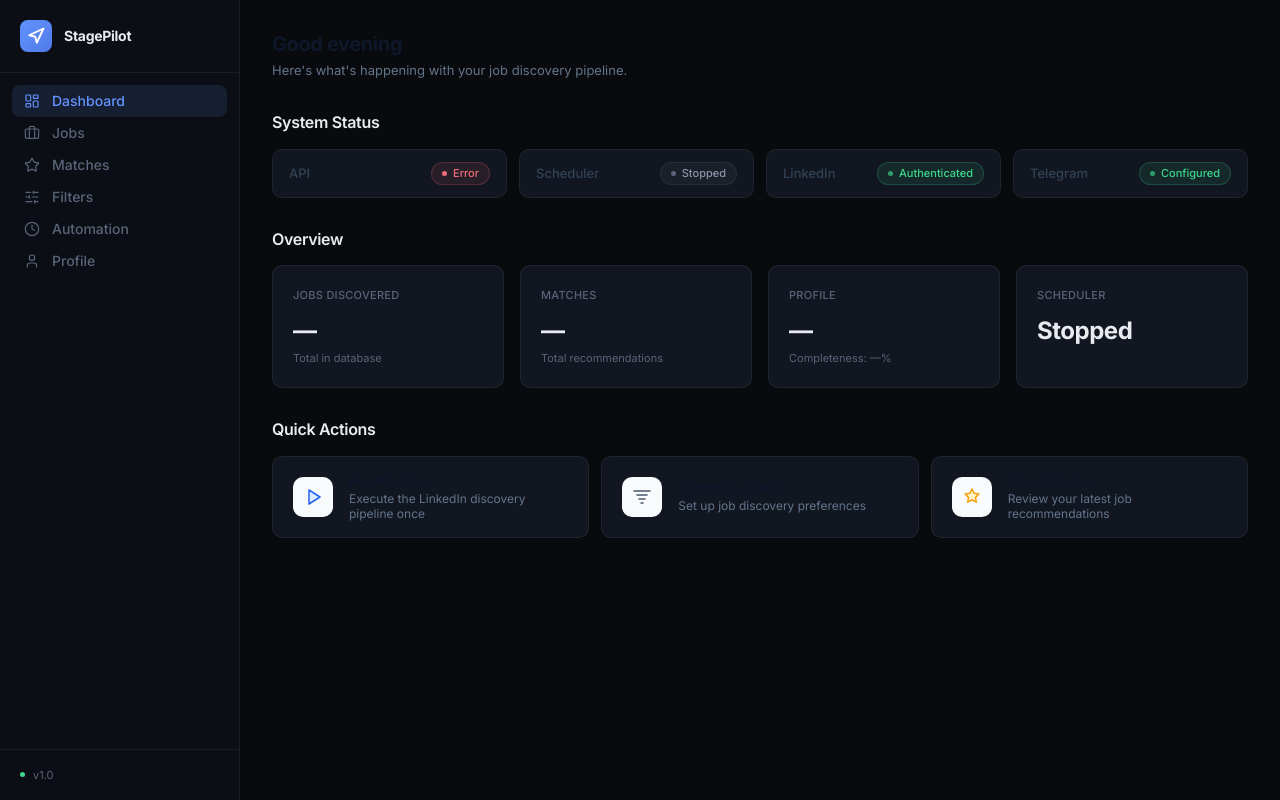
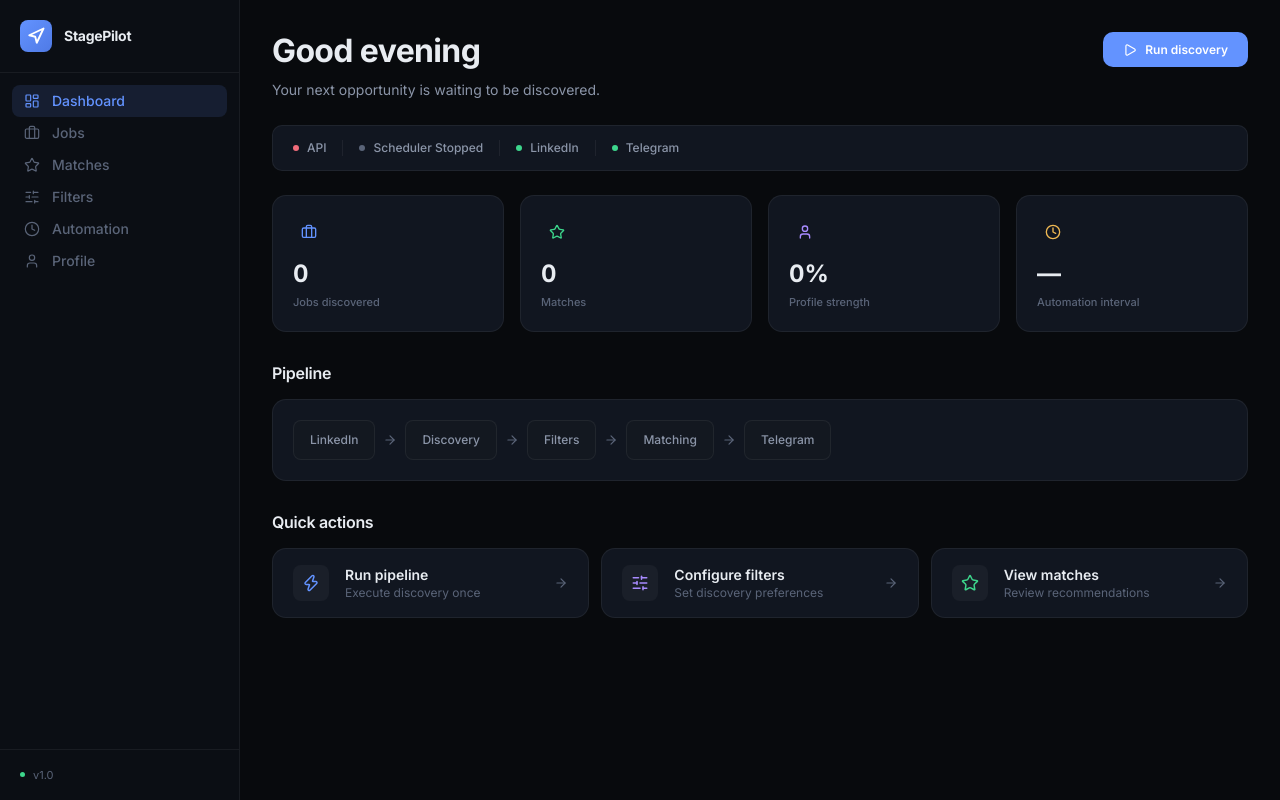
Before and after one commit to rayengabsi/StagePilot-Automation, a React (Vite) app in the folder frontend/: page / in a window 1280 px wide. Built offline with nearby package versions, Linux system fonts and the light colour scheme; no server answers.

Commit message:
feat(web): redesign dashboard as command center

```diff
--- a/frontend/src/pages/Dashboard.tsx
+++ b/frontend/src/pages/Dashboard.tsx
@@ -1,15 +1,12 @@
 import { useEffect, useState } from 'react'
 import { useNavigate } from 'react-router-dom'
-import StatCard from '../components/StatCard'
-import StatusBadge from '../components/StatusBadge'
-import Section from '../components/Section'
+import { motion } from 'framer-motion'
+import { Briefcase, Star, User, Clock, Play, SlidersHorizontal, ArrowRight, Zap } from 'lucide-react'
 import { api } from '../api/client'
 
 interface HealthStatus {
   api: 'ok' | 'error' | 'loading'
   scheduler: 'running' | 'stopped' | 'loading'
-  linkedin: string
-  telegram: string
 }
 
 interface Metrics {
@@ -19,14 +16,20 @@ interface Metrics {
   profileName: string | null
 }
 
+const stagger = {
+  hidden: {},
+  show: { transition: { staggerChildren: 0.06 } },
+}
+
+const fadeUp = {
+  hidden: { opacity: 0, y: 8 },
+  show: { opacity: 1, y: 0, transition: { duration: 0.35, ease: [0.16, 1, 0.3, 1] as const } },
+}
+
 export default function Dashboard() {
   const navigate = useNavigate()
-  const [health, setHealth] = useState<HealthStatus>({
-    api: 'loading', scheduler: 'loading', linkedin: '—', telegram: '—',
-  })
-  const [metrics, setMetrics] = useState<Metrics>({
-    jobs: null, matches: null, profileScore: null, profileName: null,
-  })
+  const [health, setHealth] = useState<HealthStatus>({ api: 'loading', scheduler: 'loading' })
+  const [metrics, setMetrics] = useState<Metrics>({ jobs: null, matches: null, profileScore: null, profileName: null })
   const [scheduler, setScheduler] = useState<Record<string, unknown> | null>(null)
   const [, setLoading] = useState(true)
 
@@ -41,12 +44,11 @@ export default function Dashboard() {
           api.profile(),
         ])
 
-        setHealth((prev) => ({
-          ...prev,
+        setHealth({
           api: h.status === 'fulfilled' ? 'ok' : 'error',
           scheduler: s.status === 'fulfilled' && (s.value as Record<string, unknown>).running
             ? 'running' : 'stopped',
-        }))
+        })
 
         if (j.status === 'fulfilled') setMetrics((prev) => ({ ...prev, jobs: (j.value as { total: number }).total }))
         if (m.status === 'fulfilled') setMetrics((prev) => ({ ...prev, matches: (m.value as { total: number }).total }))
@@ -69,109 +71,152 @@ export default function Dashboard() {
   }, [])
 
   const greeting = getGreeting()
+  const isRunning = health.scheduler === 'running'
 
   return (
-    <div>
-      <div style={styles.header}>
-        <div>
-          <h1 style={styles.title}>{greeting}</h1>
-          <p style={styles.subtitle}>Here's what's happening with your job discovery pipeline.</p>
+    <motion.div variants={stagger} initial="hidden" animate="show">
+      {/* Hero */}
+      <motion.div variants={fadeUp} style={styles.hero}>
+        <div style={styles.heroContent}>
+          <h1 style={styles.greeting}>{greeting}</h1>
+          <p style={styles.heroSub}>
+            {isRunning
+              ? 'Your job discovery pipeline is running automatically.'
+              : 'Your next opportunity is waiting to be discovered.'}
+          </p>
         </div>
-      </div>
+        <button onClick={() => navigate('/scheduler')} style={styles.heroBtn}>
+          <Play size={14} />
+          Run discovery
+        </button>
+      </motion.div>
 
       {/* System Status */}
-      <Section title="System Status">
-        <div style={styles.statusGrid}>
-          <StatusRow label="API" status={health.api} />
-          <StatusRow label="Scheduler" status={health.scheduler} />
-          <StatusRow label="LinkedIn" status="ok" detail="Authenticated" />
-          <StatusRow label="Telegram" status="ok" detail="Configured" />
+      <motion.div variants={fadeUp} style={styles.statusBar}>
+        <div style={styles.statusItem}>
+          <div style={{
+            ...styles.statusDot,
+            background: health.api === 'ok' ? 'var(--sp-green)' : health.api === 'loading' ? 'var(--sp-amber)' : 'var(--sp-red)',
+          }} />
+          <span style={styles.statusLabel}>API</span>
         </div>
-      </Section>
+        <div style={styles.statusDivider} />
+        <div style={styles.statusItem}>
+          <div style={{
+            ...styles.statusDot,
+            background: isRunning ? 'var(--sp-green)' : 'var(--sp-text-muted)',
+          }} />
+          <span style={styles.statusLabel}>Scheduler {isRunning ? 'Running' : 'Stopped'}</span>
+        </div>
+        <div style={styles.statusDivider} />
+        <div style={styles.statusItem}>
+          <div style={{ ...styles.statusDot, background: 'var(--sp-green)' }} />
+          <span style={styles.statusLabel}>LinkedIn</span>
+        </div>
+        <div style={styles.statusDivider} />
+        <div style={styles.statusItem}>
+          <div style={{ ...styles.statusDot, background: 'var(--sp-green)' }} />
+          <span style={styles.statusLabel}>Telegram</span>
+        </div>
+      </motion.div>
 
-      {/* Key Metrics */}
-      <Section title="Overview">
-        <div style={styles.metricsGrid}>
-          <StatCard
-            label="Jobs Discovered"
-            value={metrics.jobs ?? '—'}
-            hint="Total in database"
+      {/* Metrics */}
+      <motion.div variants={fadeUp} style={styles.metricsGrid}>
+        <MetricCard icon={<Briefcase size={16} />} label="Jobs discovered" value={metrics.jobs ?? 0} color="var(--sp-accent)" />
+        <MetricCard icon={<Star size={16} />} label="Matches" value={metrics.matches ?? 0} color="var(--sp-green)" />
+        <MetricCard icon={<User size={16} />} label="Profile strength" value={`${metrics.profileScore ?? 0}%`} color="var(--sp-purple)" />
+        <MetricCard icon={<Clock size={16} />} label="Automation interval" value={scheduler ? `${scheduler.interval_minutes ?? 30}m` : '—'} color="var(--sp-amber)" />
+      </motion.div>
+
+      {/* Pipeline */}
+      <motion.div variants={fadeUp}>
+        <h2 style={styles.sectionTitle}>Pipeline</h2>
+        <div style={styles.pipeline}>
+          {['LinkedIn', 'Discovery', 'Filters', 'Matching', 'Telegram'].map((stage, i) => (
+            <div key={stage} style={styles.pipelineStage}>
+              <div style={{
+                ...styles.pipelineNode,
+                background: isRunning ? 'var(--sp-accent-dim)' : 'var(--sp-surface-raised)',
+                borderColor: isRunning ? 'var(--sp-accent-border)' : 'var(--sp-border)',
+              }}>
+                <span style={{
+                  ...styles.pipelineLabel,
+                  color: isRunning ? 'var(--sp-accent)' : 'var(--sp-text-secondary)',
+                }}>{stage}</span>
+              </div>
+              {i < 4 && (
+                <div style={{
+                  ...styles.pipelineArrow,
+                  color: isRunning ? 'var(--sp-accent)' : 'var(--sp-text-muted)',
+                }}>
+                  <ArrowRight size={14} />
+                </div>
+              )}
+            </div>
+          ))}
+        </div>
+      </motion.div>
+
+      {/* Quick Actions */}
+      <motion.div variants={fadeUp}>
+        <h2 style={styles.sectionTitle}>Quick actions</h2>
+        <div style={styles.actionsGrid}>
+          <ActionCard
+            title="Run pipeline"
+            description="Execute discovery once"
+            onClick={() => navigate('/scheduler')}
+            icon={<Zap size={18} />}
+            color="var(--sp-accent)"
           />
-          <StatCard
-            label="Matches"
-            value={metrics.matches ?? '—'}
-            hint="Total recommendations"
+          <ActionCard
+            title="Configure filters"
+            description="Set discovery preferences"
+            onClick={() => navigate('/filters')}
+            icon={<SlidersHorizontal size={18} />}
+            color="var(--sp-purple)"
           />
-          <StatCard
-            label="Profile"
-            value={metrics.profileName ?? '—'}
-            hint={`Completeness: ${metrics.profileScore ?? '—'}%`}
-          />
-          <StatCard
-            label="Scheduler"
-            value={health.scheduler === 'running' ? 'Running' : 'Stopped'}
-            hint={scheduler ? `Interval: ${scheduler.interval_minutes ?? '—'} min` : ''}
+          <ActionCard
+            title="View matches"
+            description="Review recommendations"
+            onClick={() => navigate('/matches')}
+            icon={<Star size={18} />}
+            color="var(--sp-green)"
           />
         </div>
-      </Section>
+      </motion.div>
+    </motion.div>
+  )
+}
 
-      {/* Quick Actions */}
-      <Section title="Quick Actions">
-        <div style={styles.actionsGrid}>
-          <ActionCard
-            title="Run Pipeline"
-            description="Execute the LinkedIn discovery pipeline once"
-            onClick={() => navigate('/scheduler')}
-            icon={<PlayIcon />}
-          />
-          <ActionCard
-            title="Configure Filters"
-            description="Set up job discovery preferences"
-            onClick={() => navigate('/filters')}
-            icon={<FilterIcon />}
-          />
-          <ActionCard
-            title="View Matches"
-            description="Review your latest job recommendations"
-            onClick={() => navigate('/matches')}
-            icon={<StarIcon />}
-          />
-        </div>
-      </Section>
+function MetricCard({ icon, label, value, color }: {
+  icon: React.ReactNode; label: string; value: string | number; color: string
+}) {
+  return (
+    <div style={styles.metricCard}>
+      <div style={{ ...styles.metricIcon, color, background: `${color}15` }}>{icon}</div>
+      <div style={styles.metricValue}>{value}</div>
+      <div style={styles.metricLabel}>{label}</div>
     </div>
   )
 }
 
-function StatusRow({ label, status, detail }: { label: string; status: string; detail?: string }) {
-  const variant = status === 'ok' || status === 'running'
-    ? 'success'
-    : status === 'error' ? 'error'
-    : status === 'loading' ? 'info' : 'neutral'
-  const text = status === 'loading' ? 'Checking…'
-    : status === 'ok' || status === 'running' ? 'Connected'
-    : status === 'error' ? 'Error'
-    : status === 'stopped' ? 'Stopped'
-    : status
-
-  return (
-    <div style={styles.statusRow}>
-      <span style={styles.statusLabel}>{label}</span>
-      <StatusBadge label={detail || text} variant={variant} />
-    </div>
-  )
-}
-
-function ActionCard({ title, description, onClick, icon }: {
-  title: string; description: string; onClick: () => void; icon: React.ReactNode
+function ActionCard({ title, description, onClick, icon, color }: {
+  title: string; description: string; onClick: () => void; icon: React.ReactNode; color: string
 }) {
   return (
-    <button onClick={onClick} style={styles.actionCard}>
-      <span style={styles.actionIcon}>{icon}</span>
-      <div>
+    <motion.button
+      onClick={onClick}
+      style={styles.actionCard}
+      whileHover={{ borderColor: 'rgba(255, 255, 255, 0.10)', background: 'var(--sp-surface-hover)' }}
+      whileTap={{ scale: 0.98 }}
+    >
+      <div style={{ ...styles.actionIcon, color }}>{icon}</div>
+      <div style={styles.actionContent}>
         <div style={styles.actionTitle}>{title}</div>
         <div style={styles.actionDesc}>{description}</div>
       </div>
-    </button>
+      <ArrowRight size={14} style={{ color: 'var(--sp-text-muted)', flexShrink: 0 }} />
+    </motion.button>
   )
 }
 
@@ -182,67 +227,144 @@ function getGreeting() {
   return 'Good evening'
 }
 
-function PlayIcon() {
-  return (
-    <svg width="20" height="20" viewBox="0 0 20 20" fill="none" stroke="var(--blue-600)" strokeWidth="1.5" strokeLinecap="round" strokeLinejoin="round">
-      <polygon points="6,3 17,10 6,17" fill="var(--blue-100)" stroke="var(--blue-600)" />
-    </svg>
-  )
-}
-
-function FilterIcon() {
-  return (
-    <svg width="20" height="20" viewBox="0 0 20 20" fill="none" stroke="var(--gray-600)" strokeWidth="1.5" strokeLinecap="round">
-      <path d="M2 4h16M5 8h10M7 12h6M9 16h2" />
-    </svg>
-  )
-}
-
-function StarIcon() {
-  return (
-    <svg width="20" height="20" viewBox="0 0 20 20" fill="none" stroke="var(--amber-500)" strokeWidth="1.5" strokeLinecap="round" strokeLinejoin="round">
-      <path d="M10 2l2.09 4.24L17 6.94l-3.5 3.41.83 4.81L10 12.77l-4.33 2.39.83-4.81L3 6.94l4.91-.7z" fill="var(--amber-100)" />
-    </svg>
-  )
-}
-
 const styles: Record<string, React.CSSProperties> = {
-  header: {
-    marginBottom: 'var(--space-8)',
+  hero: {
+    display: 'flex',
+    alignItems: 'flex-start',
+    justifyContent: 'space-between',
+    marginBottom: 'var(--space-6)',
+    gap: 'var(--space-4)',
   },
-  title: {
-    fontSize: 'var(--text-xl)',
-    fontWeight: 'var(--weight-bold)' as unknown as number,
-    color: 'var(--gray-900)',
+  heroContent: { flex: 1 },
+  greeting: {
+    fontSize: 'var(--text-3xl)',
+    fontWeight: 'var(--weight-bold)',
+    color: 'var(--sp-text-primary)',
+    letterSpacing: 'var(--tracking-tight)',
+    marginBottom: 'var(--space-2)',
   },
-  subtitle: {
-    fontSize: 'var(--text-base)',
-    color: 'var(--gray-500)',
-    marginTop: 'var(--space-1)',
+  heroSub: {
+    fontSize: 'var(--text-md)',
+    color: 'var(--sp-text-secondary)',
+    lineHeight: 'var(--leading-relaxed)',
   },
-  statusGrid: {
-    display: 'grid',
-    gridTemplateColumns: 'repeat(auto-fill, minmax(200px, 1fr))',
-    gap: 'var(--space-3)',
+  heroBtn: {
+    display: 'inline-flex',
+    alignItems: 'center',
+    gap: 'var(--space-2)',
+    padding: 'var(--space-2-5) var(--space-5)',
+    borderRadius: 'var(--radius-lg)',
+    border: 'none',
+    background: 'var(--sp-accent)',
+    color: '#fff',
+    fontSize: 'var(--text-sm)',
+    fontWeight: 'var(--weight-semibold)',
+    cursor: 'pointer',
+    transition: 'all var(--transition-fast)',
+    whiteSpace: 'nowrap',
   },
-  statusRow: {
+  statusBar: {
     display: 'flex',
     alignItems: 'center',
-    justifyContent: 'space-between',
-    padding: 'var(--space-3) var(--space-4)',
-    background: 'var(--surface-card)',
+    gap: 'var(--space-4)',
+    padding: 'var(--space-3) var(--space-5)',
+    background: 'var(--sp-surface-card)',
     borderRadius: 'var(--radius-lg)',
-    border: '1px solid var(--border-default)',
+    border: '1px solid var(--sp-border)',
+    marginBottom: 'var(--space-6)',
+    flexWrap: 'wrap',
+  },
+  statusItem: {
+    display: 'flex',
+    alignItems: 'center',
+    gap: 'var(--space-2)',
+  },
+  statusDot: {
+    width: 6,
+    height: 6,
+    borderRadius: '50%',
+    flexShrink: 0,
   },
   statusLabel: {
-    fontSize: 'var(--text-base)',
-    fontWeight: 'var(--weight-medium)' as unknown as number,
-    color: 'var(--gray-700)',
+    fontSize: 'var(--text-sm)',
+    color: 'var(--sp-text-secondary)',
+    fontWeight: 'var(--weight-medium)',
+  },
+  statusDivider: {
+    width: 1,
+    height: 16,
+    background: 'var(--sp-border)',
   },
   metricsGrid: {
     display: 'grid',
-    gridTemplateColumns: 'repeat(auto-fill, minmax(220px, 1fr))',
+    gridTemplateColumns: 'repeat(auto-fill, minmax(200px, 1fr))',
     gap: 'var(--space-4)',
+    marginBottom: 'var(--space-8)',
+  },
+  metricCard: {
+    background: 'var(--sp-surface-card)',
+    borderRadius: 'var(--radius-xl)',
+    padding: 'var(--space-5)',
+    border: '1px solid var(--sp-border)',
+  },
+  metricIcon: {
+    width: 32,
+    height: 32,
+    borderRadius: 'var(--radius-md)',
+    display: 'flex',
+    alignItems: 'center',
+    justifyContent: 'center',
+    marginBottom: 'var(--space-3)',
+  },
+  metricValue: {
+    fontSize: 'var(--text-2xl)',
+    fontWeight: 'var(--weight-bold)',
+    color: 'var(--sp-text-primary)',
+    lineHeight: 'var(--leading-tight)',
+    fontVariantNumeric: 'tabular-nums',
+  },
+  metricLabel: {
+    fontSize: 'var(--text-xs)',
+    color: 'var(--sp-text-muted)',
+    marginTop: 'var(--space-1)',
+    fontWeight: 'var(--weight-medium)',
+  },
+  sectionTitle: {
+    fontSize: 'var(--text-lg)',
+    fontWeight: 'var(--weight-semibold)',
+    color: 'var(--sp-text-primary)',
+    marginBottom: 'var(--space-4)',
+  },
+  pipeline: {
+    display: 'flex',
+    alignItems: 'center',
+    gap: 'var(--space-2)',
+    padding: 'var(--space-5)',
+    background: 'var(--sp-surface-card)',
+    borderRadius: 'var(--radius-xl)',
+    border: '1px solid var(--sp-border)',
+    marginBottom: 'var(--space-8)',
+    overflowX: 'auto',
+  },
+  pipelineStage: {
+    display: 'flex',
+    alignItems: 'center',
+    gap: 'var(--space-2)',
+  },
+  pipelineNode: {
+    padding: 'var(--space-2) var(--space-4)',
+    borderRadius: 'var(--radius-md)',
+    border: '1px solid',
+    whiteSpace: 'nowrap',
+  },
+  pipelineLabel: {
+    fontSize: 'var(--text-sm)',
+    fontWeight: 'var(--weight-medium)',
+  },
+  pipelineArrow: {
+    display: 'flex',
+    alignItems: 'center',
+    flexShrink: 0,
   },
   actionsGrid: {
     display: 'grid',
@@ -254,33 +376,34 @@ const styles: Record<string, React.CSSProperties> = {
     alignItems: 'center',
     gap: 'var(--space-4)',
     padding: 'var(--space-4) var(--space-5)',
-    background: 'var(--surface-card)',
-    borderRadius: 'var(--radius-lg)',
-    border: '1px solid var(--border-default)',
+    background: 'var(--sp-surface-card)',
+    borderRadius: 'var(--radius-xl)',
+    border: '1px solid var(--sp-border)',
     cursor: 'pointer',
-    textAlign: 'left' as const,
+    textAlign: 'left',
+    width: '100%',
     transition: 'all var(--transition-fast)',
-    width: '100%',
+    color: 'inherit',
   },
   actionIcon: {
     display: 'flex',
     alignItems: 'center',
     justifyContent: 'center',
-    width: 40,
-    height: 40,
-    borderRadius: 'var(--radius-lg)',
-    background: 'var(--gray-50)',
-    border: '1px solid var(--border-default)',
+    width: 36,
+    height: 36,
+    borderRadius: 'var(--radius-md)',
+    background: 'rgba(255, 255, 255, 0.04)',
     flexShrink: 0,
   },
+  actionContent: { flex: 1 },
   actionTitle: {
-    fontSize: 'var(--text-base)',
-    fontWeight: 'var(--weight-semibold)' as unknown as number,
-    color: 'var(--gray-900)',
+    fontSize: 'var(--text-md)',
+    fontWeight: 'var(--weight-semibold)',
+    color: 'var(--sp-text-primary)',
   },
   actionDesc: {
     fontSize: 'var(--text-sm)',
-    color: 'var(--gray-500)',
+    color: 'var(--sp-text-muted)',
     marginTop: 2,
   },
 }
```
